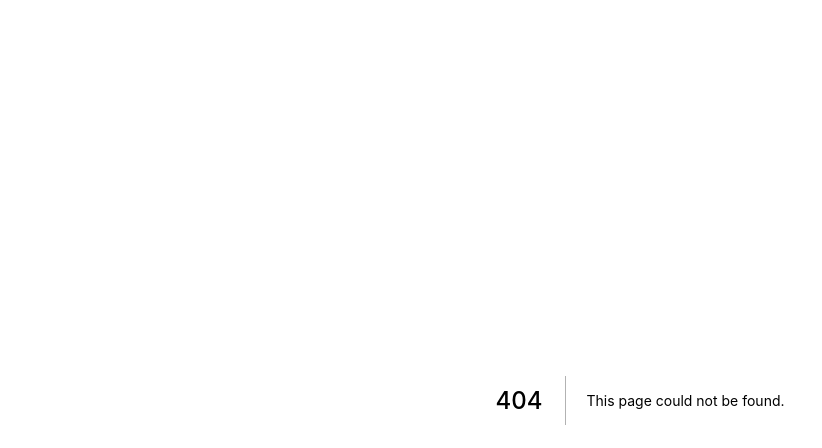
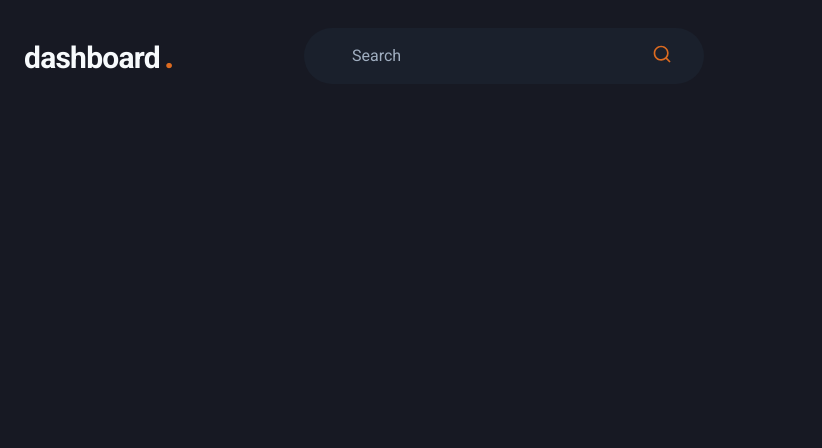
Before and after one commit to paulapompeo/dashboard, a Next.js app: page /dashboard in a window 1280 px wide. Before the commit this address had no page. Shown: the top 448 px of the page, without its empty margins (0-822 px from the left). Built offline with nearby package versions, Linux system fonts and the light colour scheme.

Commit message:
creates header

```diff
--- a/package.json
+++ b/package.json
@@ -16,7 +16,8 @@
     "framer-motion": "^6.2.8",
     "next": "12.1.0",
     "react": "17.0.2",
-    "react-dom": "17.0.2"
+    "react-dom": "17.0.2",
+    "react-icons": "^4.3.1"
   },
   "devDependencies": {
     "@types/node": "^17.0.21",
--- /dev/null
+++ b/src/components/Header.tsx
@@ -0,0 +1,56 @@
+import { Flex, Input, Text, Icon } from "@chakra-ui/react"
+import { RiSearchLine } from "react-icons/ri"
+
+export function Header() {
+  return (
+    <Flex
+      as="header"
+      w="100%"
+      maxWidth={1480}
+      h="20"
+      mt="4"
+      mx="auto"
+      px="6"
+      align="center"
+    >
+      <Text
+        fontSize="3xl"
+        fontWeight="bold"
+        letterSpacing="tight"
+        w="64"
+      >
+        dashboard
+        <Text as="span" ml="1" color="orange.500" fontSize="4xl">.</Text>
+      </Text>
+
+      <Flex
+        as="label"
+        flex="1"
+        py="4"
+        px="8"
+        ml="6"
+        maxWidth={400}
+        alignSelf="center"
+        color="gray.200"
+        position="relative"
+        bg="gray.800"
+        borderRadius="full"
+      >
+        <Input
+          color="gray.50"
+          variant="unstyled"
+          px="4"
+          mr="4"
+          placeholder="Search"
+          _placeholder={{ color: "gray.400" }}
+        />
+
+        <Icon
+          as={RiSearchLine}
+          fontSize="20"
+          color="orange.500"
+        />
+      </Flex>
+    </Flex>
+  )
+}
--- /dev/null
+++ b/src/pages/dashboard.tsx
@@ -0,0 +1,7 @@
+import { Header } from "../components/Header";
+
+export default function Dashboard() {
+  return (
+    <Header />
+  )
+}
--- a/src/pages/index.tsx
+++ b/src/pages/index.tsx
@@ -1,7 +1,7 @@
 import { Flex, Button, Stack } from '@chakra-ui/react'
 import { Input } from '../components/Form/Input'
 
-export default function Home() {
+export default function SignIn() {
   return (
     <Flex w="100vw" h="100vh" align="center" justify="center">
       <Flex
```
Also changed, not shown: 1 other file (tests, documents, lock files or other folders).
